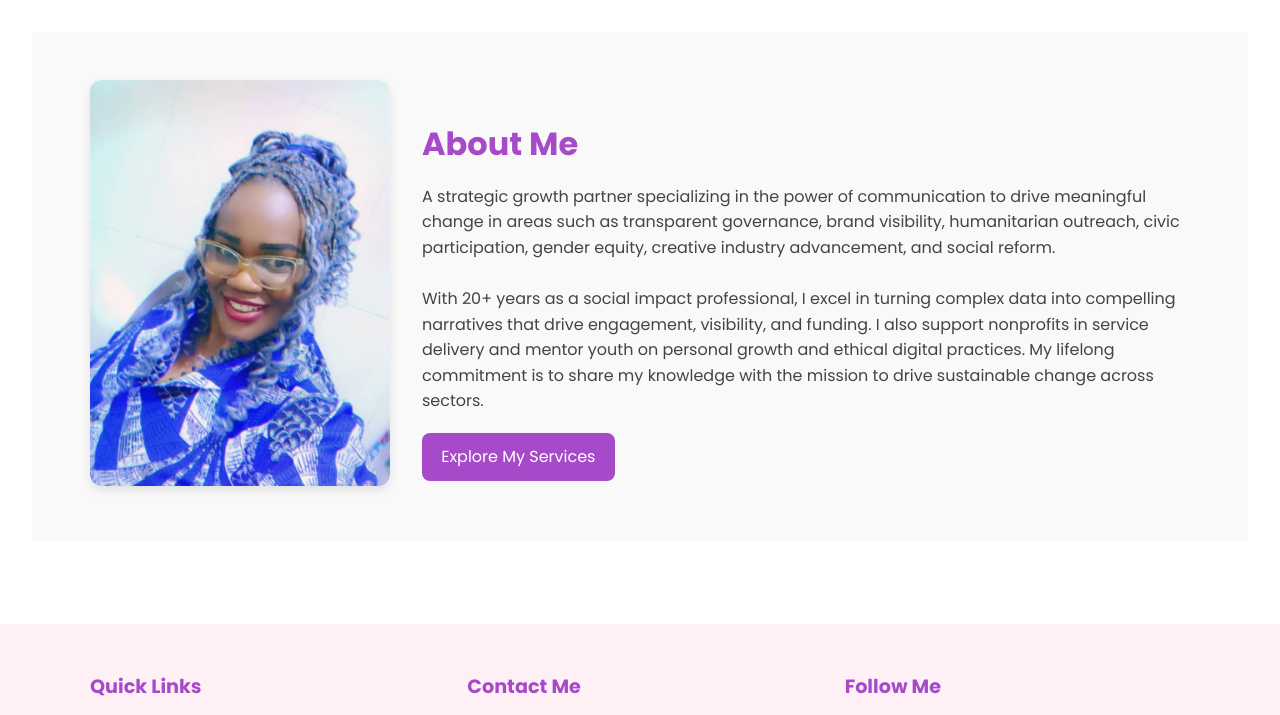
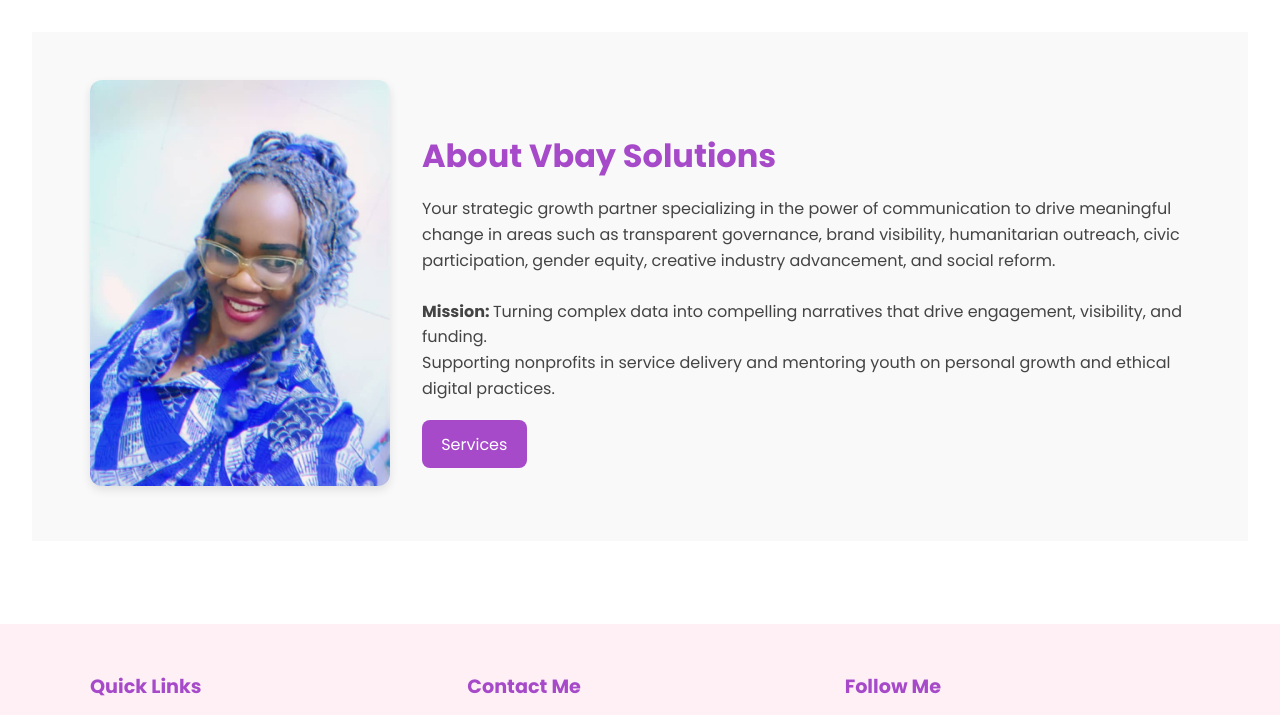
Before and after one commit to githuber-234/Nneka-Portfolio, a Django app: page / in a window 1280 px wide. Shown: the part 100-815 px from the top of the page. Run offline with Django 5.2, Linux system fonts and the light colour scheme.

Commit message:
Add files via upload

```diff
--- a/portfolio/templates/portfolio/about.html
+++ b/portfolio/templates/portfolio/about.html
@@ -16,20 +16,18 @@
 
     <!-- Right: Text -->
     <div class="about-text">
-      <h2>About Me</h2>
+      <h2>About Vbay Solutions</h2>
       <p>
-        A strategic growth partner specializing in the power of communication to
-        drive meaningful change in areas such as transparent governance, brand
-        visibility, humanitarian outreach, civic participation, gender equity,
-        creative industry advancement, and social reform.<br /><br>
-        With 20+ years as a social impact professional, I excel in turning
-        complex data into compelling narratives that drive engagement,
-        visibility, and funding. I also support nonprofits in service delivery
-        and mentor youth on personal growth and ethical digital practices. My
-        lifelong commitment is to share my knowledge with the mission to drive
-        sustainable change across sectors.
+        Your strategic growth partner specializing in the power of communication
+        to drive meaningful change in areas such as transparent governance,
+        brand visibility, humanitarian outreach, civic participation, gender
+        equity, creative industry advancement, and social reform.<br /><br />
+        <b>Mission: </b>Turning complex data into compelling narratives that
+        drive engagement, visibility, and funding.<br />
+        Supporting nonprofits in service delivery and mentoring youth on personal
+        growth and ethical digital practices.
       </p>
-      <a href="{% url 'services' %}">Explore My Services</a>
+      <a href="{% url 'services' %}">Services</a>
     </div>
   </div>
 </section>
```
